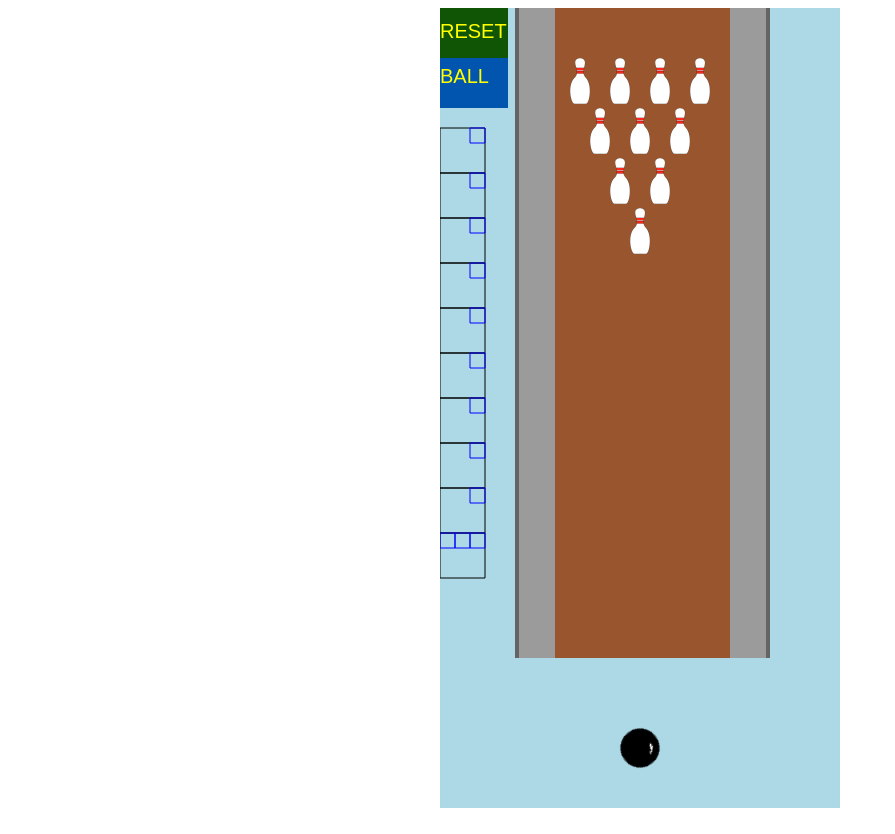
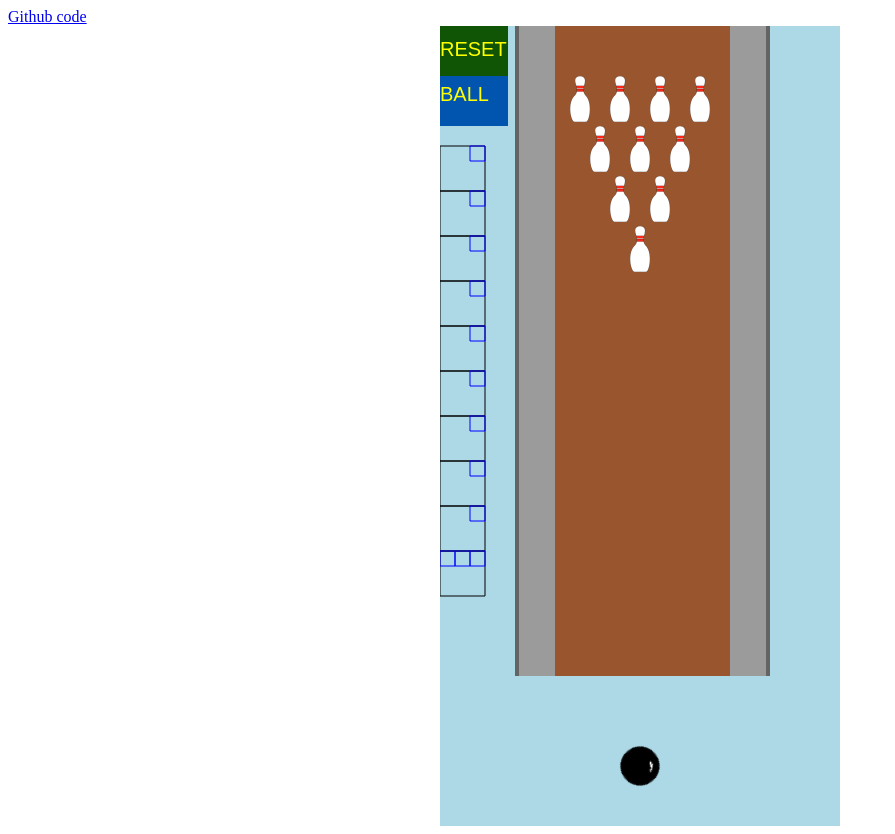
Before and after one commit to bitelchux/bowling, a website: page index.html in a window 1280 px wide. Shown: the whole page, without its empty margins (0-895 px from the left). Drawn offline with Linux system fonts and the light colour scheme.

Commit message:
added link to code

```diff
--- a/index.html
+++ b/index.html
@@ -20,6 +20,7 @@
 
     <!--<input type="number" id="num"/>-->
     <!--<button onclick="Game.scoreboard.addScore(parseInt(document.getElementById('num').value, 10))" value="10">Add Score</button>    -->
+    <a href="https://github.com/wyattis">Github code</a>
     <canvas id="bowling"></canvas>
 
     <script type="text/javascript" src="bowling.js"></script>
```
